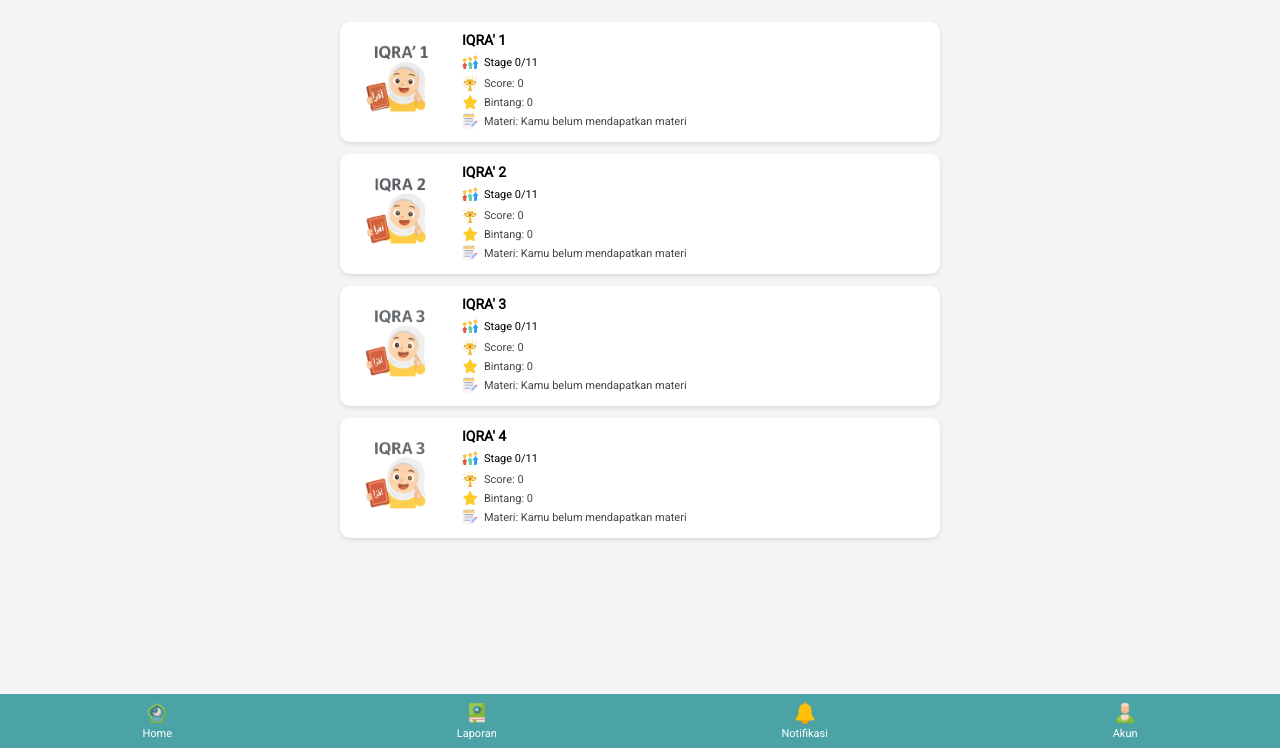
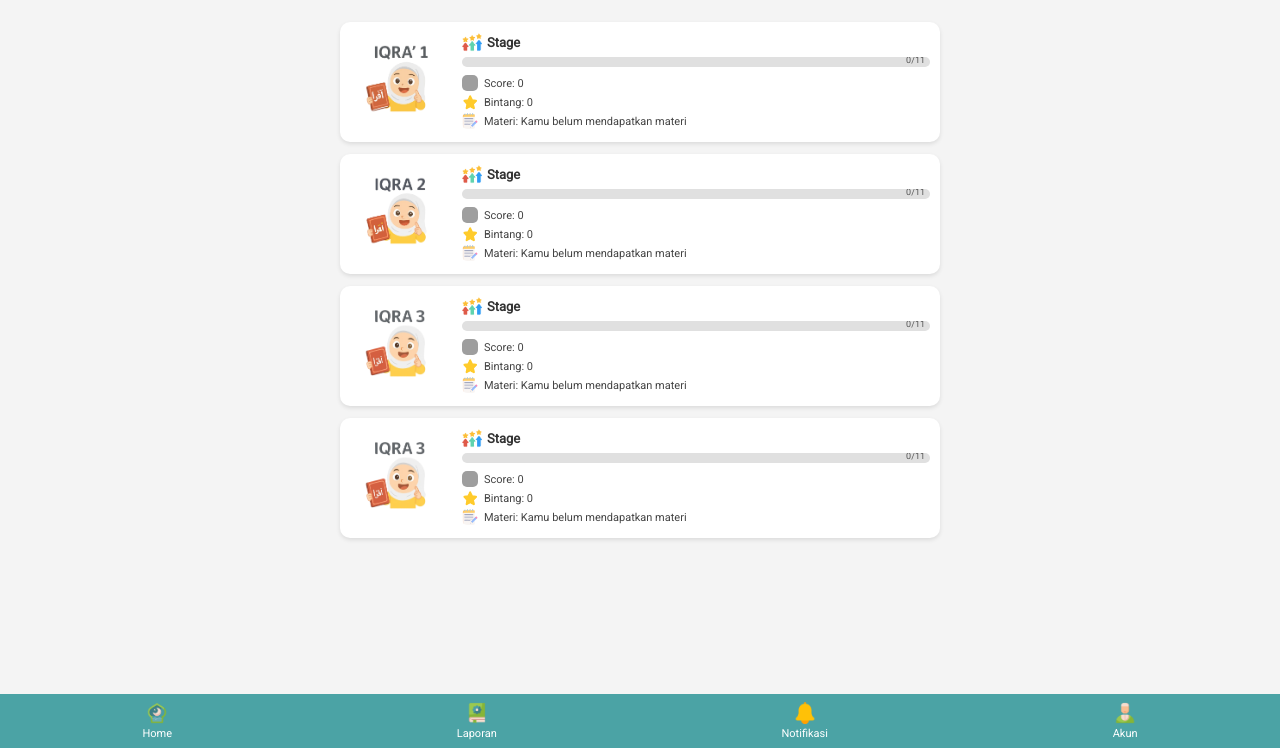
Before and after one commit to mn-kholis/iqracourse, a CodeIgniter app: page /iqracourse/Laporanmengaji in a window 1280 px wide. Shown: the part 52-800 px from the top of the page. Run offline with CodeIgniter, Linux system fonts and the light colour scheme; grey boxes are pictures that could not be loaded.

Commit message:
laporan mengaji view

```diff
--- a/application/controllers/Laporanmengaji.php
+++ b/application/controllers/Laporanmengaji.php
@@ -7,7 +7,6 @@ class Laporanmengaji extends CI_Controller {
         $this->load->helper('url');
         $data['iqra_list'] = [
             [
-                'judul' => 'IQRA\' 1',
                 'stage' => '0/11',
                 'score' => 0,
                 'bintang' => 0,
@@ -15,7 +14,6 @@ class Laporanmengaji extends CI_Controller {
                 'gambar' => base_url('assets/laporaniqra1.png')
             ],
             [
-                'judul' => 'IQRA\' 2',
                 'stage' => '0/11',
                 'score' => 0,
                 'bintang' => 0,
@@ -23,7 +21,6 @@ class Laporanmengaji extends CI_Controller {
                 'gambar' => base_url('assets/laporaniqra2.png')
             ],
             [
-                'judul' => 'IQRA\' 3',
                 'stage' => '0/11',
                 'score' => 0,
                 'bintang' => 0,
@@ -31,7 +28,6 @@ class Laporanmengaji extends CI_Controller {
                 'gambar' => base_url('assets/laporaniqra3.png')
             ],
             [
-                'judul' => 'IQRA\' 4',
                 'stage' => '0/11',
                 'score' => 0,
                 'bintang' => 0,
--- a/application/views/laporan_mengaji.php
+++ b/application/views/laporan_mengaji.php
@@ -6,6 +6,7 @@
   <meta name="viewport" content="width=device-width, initial-scale=1.0">
   <link href="https://fonts.googleapis.com/css2?family=Roboto&display=swap" rel="stylesheet">
   <style>
+    /* Reset dan Font Dasar */
     * {
       box-sizing: border-box;
       font-family: 'Roboto', sans-serif;
@@ -17,6 +18,7 @@
       background-color: #f4f4f4;
     }
 
+    /* Header Aplikasi */
     .header {
       background-color: #4ba3a5;
       color: white;
@@ -26,21 +28,24 @@
       font-weight: bold;
     }
 
+    /* Kontainer Utama Konten */
     .container {
       padding: 10px;
     }
 
+    /* Kartu Laporan Mengaji */
     .card {
       background-color: #fff;
       border-radius: 10px;
       padding: 10px;
       margin-bottom: 12px;
       box-shadow: 0 2px 4px rgba(0,0,0,0.1);
-      display: flex;
-      align-items: flex-start;
+      display: flex; /* Menggunakan flexbox untuk tata letak internal */
+      align-items: flex-start; /* Menyelaraskan item di atas secara vertikal */
       flex-wrap: nowrap;
     }
 
+    /* Gambar Anak di Kartu */
     .card img {
       width: 100px;
       height: auto;
@@ -48,15 +53,18 @@
       border-radius: 5px;
     }
 
+    /* Konten Teks di Dalam Kartu (di sebelah gambar anak) */
     .card-content {
-      flex: 1;
+      flex: 1; /* Memenuhi sisa ruang */
     }
 
+    /* Judul IQRA' (misal "IQRA' 1") - Kembali ke dalam card-content */
     .card-content h4 {
       font-size: 14px;
-      margin-bottom: 6px;
+      margin-bottom: 8px; /* Lebih banyak ruang di bawah judul */
     }
 
+    /* Paragraph untuk Score, Bintang, Materi */
     .card-content p {
       font-size: 11px;
       margin: 3px 0;
@@ -65,20 +73,58 @@
       align-items: center;
     }
 
-    .card-content p img,
-    .stage-bar img {
+    /* Ikon di dalam card-content (Score, Bintang, Materi) */
+    .card-content p img {
       width: 16px;
       height: 16px;
       margin-right: 6px;
     }
 
-    .stage-bar {
+    /* Kontainer untuk ikon Stage dan teks "Stage" */
+    .stage-header {
       display: flex;
       align-items: center;
-      font-size: 11px;
-      margin-bottom: 5px;
+      font-size: 13px; /* Ukuran font teks "Stage" */
+      font-weight: bold;
+      color: #333;
+      margin-bottom: 5px; /* Jarak antara header stage dan progress bar */
     }
 
+    .stage-header img {
+      width: 20px; /* Ukuran ikon stage */
+      height: 20px;
+      margin-right: 5px;
+    }
+
+    /* Kontainer untuk seluruh progress bar (bagian abu-abu) */
+    .progress-container {
+      background-color: #e0e0e0; /* Warna latar belakang abu-abu */
+      border-radius: 5px;
+      height: 10px;
+      width: 100%; /* Mengisi lebar yang tersedia */
+      overflow: hidden;
+      margin-bottom: 8px; /* Jarak antara progress bar dan baris Score */
+      position: relative; /* Penting untuk memposisikan teks "0/11" di dalamnya secara absolut */
+    }
+
+    /* Bar yang menunjukkan progress (bagian terisi, misalnya hijau) */
+    .progress-bar {
+      height: 100%;
+      background-color: #62c162; /* Warna hijau untuk progress yang terisi. Ubah jika ingin warna lain */
+      width: 0%; /* Lebar awal, akan diisi oleh PHP */
+      border-radius: 5px;
+    }
+
+    /* Teks angka progress (misalnya "0/11") */
+    .progress-text {
+      position: absolute;
+      right: 5px;
+      top: -2px; /* Sesuaikan posisi vertikal teks */
+      font-size: 9px;
+      color: #555;
+    }
+
+    /* Footer Navigasi */
     .footer-nav {
       position: fixed;
       bottom: 0;
@@ -87,6 +133,7 @@
       display: flex;
       justify-content: space-around;
       padding: 8px 0;
+      z-index: 10;
     }
 
     .footer-nav a {
@@ -103,6 +150,7 @@
       margin: 0 auto 3px;
     }
 
+    /* Media Queries untuk Layar Lebih Besar */
     @media (min-width: 768px) {
       .card {
         max-width: 600px;
@@ -120,14 +168,27 @@
 <div class="header">Laporan Mengaji</div>
 <div class="container">
   <?php foreach ($iqra_list as $iqra): ?>
+    <?php
+      // Hitung progress untuk progress bar stage
+      $current_stage = isset($iqra['current_stage']) ? $iqra['current_stage'] : 0;
+      $total_stages = isset($iqra['total_stages']) ? $iqra['total_stages'] : 11;
+
+      $progress_percentage = ($total_stages > 0) ? ($current_stage / $total_stages) * 100 : 0;
+    ?>
     <div class="card">
       <img src="<?= $iqra['gambar'] ?>" alt="anak">
       <div class="card-content">
-        <h4><?= $iqra['judul'] ?></h4>
-        <div class="stage-bar">
+
+        <div class="stage-header">
           <img src="<?= base_url('assets/icon_stage.png') ?>" alt="Stage">
-          <span>Stage <?= $iqra['stage'] ?></span>
+          <span>Stage</span>
         </div>
+
+        <div class="progress-container">
+          <div class="progress-bar" style="width: <?= $progress_percentage ?>%;"></div>
+          <span class="progress-text"><?= $current_stage ?>/<?= $total_stages ?></span>
+        </div>
+
         <p><img src="<?= base_url('assets/icon_score.png') ?>" alt="Score"> Score: <?= $iqra['score'] ?></p>
         <p><img src="<?= base_url('assets/icon_bintang.png') ?>" alt="Bintang"> Bintang: <?= $iqra['bintang'] ?></p>
         <p><img src="<?= base_url('assets/icon_materi.png') ?>" alt="Materi"> Materi: <?= $iqra['materi'] ?></p>
```
Also changed, not shown: assets/image.png (renamed from assets/icon_score.png).
